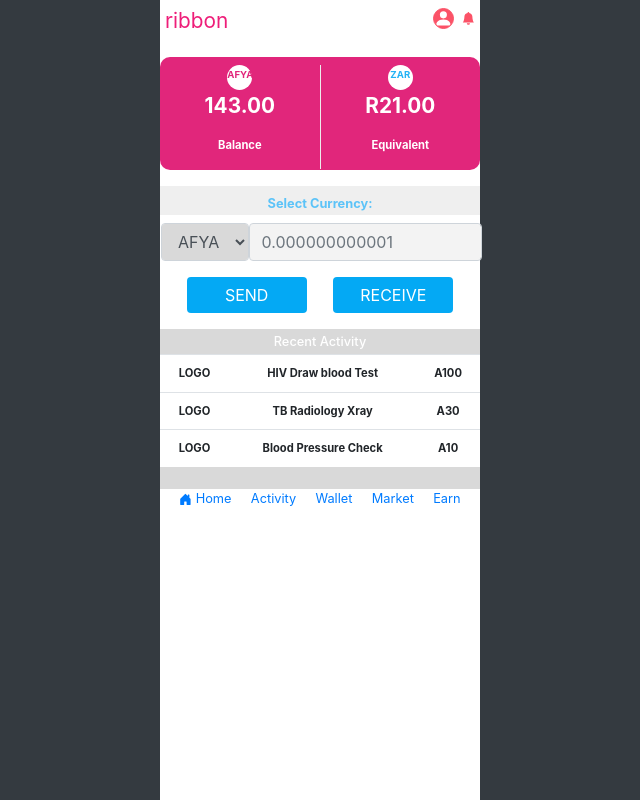
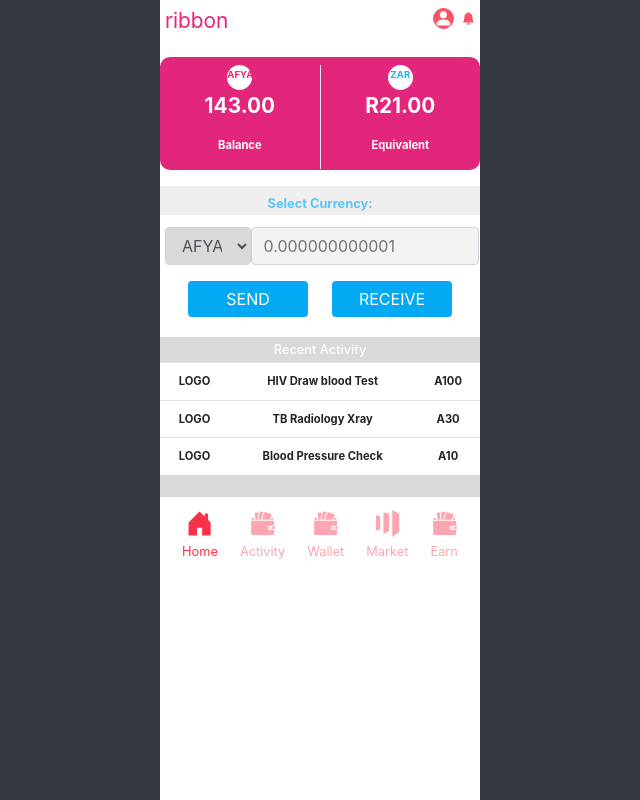
Before and after one commit to Elijahscriptdev/ribbon, a React (Create React App) app: page / in a window 1280 px wide. Shown: the whole page, without its empty margins (320-960 px from the left). Built offline with nearby package versions, Linux system fonts and the light colour scheme.

Commit message:
styled bottom nav

```diff
--- a/src/App.css
+++ b/src/App.css
@@ -16,3 +16,12 @@
   list-style-type: none;
   cursor: pointer;
 }
+
+a {
+  text-decoration: none;
+  color: #FDA5B1 !important;
+}
+
+a:hover {
+  text-decoration: none !important;
+}
--- a/src/App.js
+++ b/src/App.js
@@ -1,7 +1,7 @@
 import "./App.css";
 import TopNav from "./navigation/topNav/TopNav";
 import Home from "./pages/home/Home";
-import { BrowserRouter as Router, Switch, Route, Link } from "react-router-dom";
+import { BrowserRouter as Router, Switch, Route } from "react-router-dom";
 import BottomNav from "./navigation/bottomNav/BottomNav";
 import Activity from "./pages/activity/Activity";
 import Earn from "./pages/earn/Earn";
--- a/src/components/FormContainer.js
+++ b/src/components/FormContainer.js
@@ -7,7 +7,7 @@
       <div className='form-header'>
         <h3>Select Currency:</h3>
       </div>
-      <Form className='p'>
+      <Form className='p-1'>
         <FormGroup className='row'>
           <Input
             type='select'
--- a/src/navigation/bottomNav/BottomNav.css
+++ b/src/navigation/bottomNav/BottomNav.css
@@ -1,9 +1,20 @@
 .bottom-nav ul {
-    display: flex;
-    flex-direction: row;
-    justify-content: space-evenly;
+  display: flex;
+  flex-direction: row;
+  justify-content: space-evenly;
 }
 
-.bottom-nav ul li{
-    font-size: .8rem;
+.bottom-nav ul li {
+  font-size: 0.8rem;
+  display: flex;
+  flex-direction: column;
+  margin-top: 5px;
 }
+
+.icon {
+  font-size: 1.7rem;
+}
+
+.active {
+  color: #FA314A !important;
+}
--- a/src/navigation/bottomNav/BottomNav.js
+++ b/src/navigation/bottomNav/BottomNav.js
@@ -1,6 +1,8 @@
 import React from "react";
 import "./BottomNav.css";
 import { BsHouseDoorFill } from "react-icons/bs";
+import { GiWallet } from "react-icons/gi";
+import { SiMarketo } from "react-icons/si";
 import { NavLink } from "react-router-dom";
 
 const BottomNav = () => {
@@ -8,14 +10,46 @@
     <div className='bottom-nav'>
       <ul>
         <li>
-          <NavLink to='/'>
-            <BsHouseDoorFill /> Home
+          <NavLink to='/' activeClassName='active'>
+            <div className='icon'>
+              <BsHouseDoorFill />
+            </div>
+            <div>Home</div>
           </NavLink>
         </li>
-        <li><NavLink to='/activity'>Activity</NavLink></li>
-        <li><NavLink to='/wallet'>Wallet</NavLink></li>
-        <li><NavLink to='/market'>Market</NavLink></li>
-        <li><NavLink to='/earn'>Earn</NavLink></li>
+        <li>
+          <NavLink to='/activity' activeClassName='active'>
+            <div className='icon'>
+              <GiWallet />
+            </div>
+
+            <div>Activity</div>
+          </NavLink>
+        </li>
+        <li>
+          <NavLink to='/wallet' activeClassName='active'>
+            <div className='icon'>
+              <GiWallet />
+            </div>
+            <div>Wallet</div>
+          </NavLink>
+        </li>
+        <li>
+          <NavLink to='/market' activeClassName='active'>
+            <div className='icon'>
+              <SiMarketo />
+            </div>
+            <div>Market</div>
+          </NavLink>
+        </li>
+        <li>
+          <NavLink to='/earn' activeClassName='active'>
+            <div className='icon'>
+              <GiWallet />
+            </div>
+            <div>Earn</div>
+          </NavLink>
+        </li>
       </ul>
     </div>
   );
--- a/src/pages/activity/Activity.js
+++ b/src/pages/activity/Activity.js
@@ -1,7 +1,7 @@
 import React from "react";
 
 const Activity = () => {
-  return <div>Activity</div>;
+  return <div className=''>Activity</div>;
 };
 
 export default Activity;
--- a/src/pages/home/Home.css
+++ b/src/pages/home/Home.css
@@ -6,6 +6,8 @@
   border-radius: 10px;
   text-align: center;
   color: #ffffff;
+  effect: Drop shadow;
+  offset: 0px, 2px rgba(0, 0, 0, 0.04);
 }
 
 span {
@@ -71,7 +73,7 @@
 }
 
 .button Button {
-    background: #04A9F4;
+  background: #04a9f4;
   color: #ffffff;
   border: none;
   width: 120px;
@@ -83,7 +85,7 @@
 }
 
 .recent {
-  background: #D9D9D9;
+  background: #d9d9d9;
   height: 160px;
 }
 
@@ -94,9 +96,10 @@
   color: #ffffff;
 }
 
-th, td {
+th,
+td {
   padding: 10px !important;
-  font-size: .7rem;
+  font-size: 0.7rem;
   font-weight: bold;
 }
 
```
Lines whose indentation alone changed are shown as unchanged.
